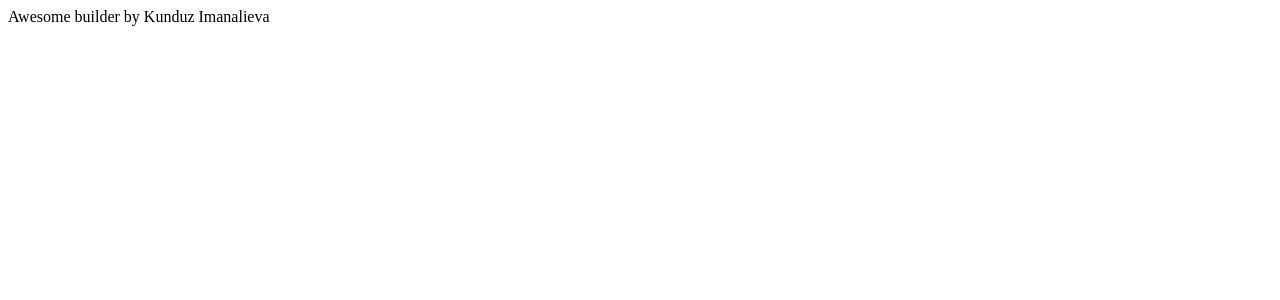
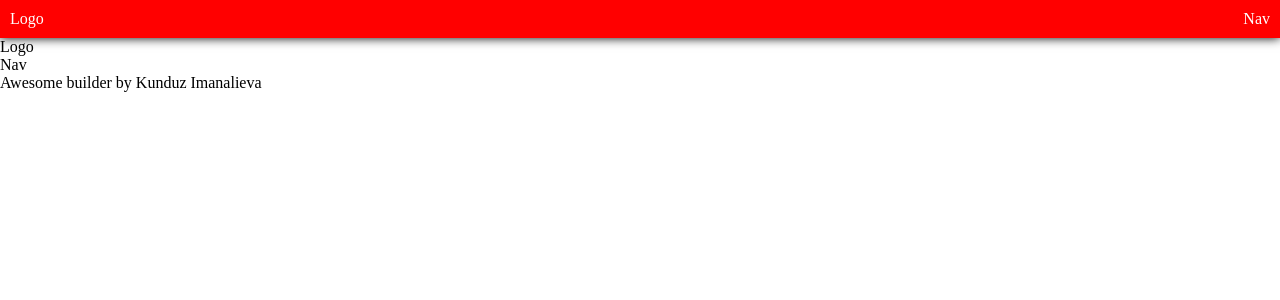
Before and after one commit to Kunduz-Imanalieva/builder, a React (Create React App) app: page / in a window 1280 px wide. Shown: the top 300 px of the page. Built offline with nearby package versions, Linux system fonts and the light colour scheme.

Commit message:
Gave some style to the Toolbar

```diff
--- /dev/null
+++ b/src/App.css
@@ -0,0 +1,3 @@
+body {
+    margin: 0;
+}
--- a/src/App.js
+++ b/src/App.js
@@ -1,5 +1,5 @@
 import Layout from "./components/Layout/Layout";
-
+import "./App.css"
 function App() {
   return (
     <div className="App">
--- a/src/components/Logo/Logo.js
+++ b/src/components/Logo/Logo.js
@@ -3,7 +3,7 @@
 const Logo = ({  }) => {
   return (
     <div className = {classes.Logo}>
-
+      Logo
       </div>
   );
 }
--- a/src/components/Nav/Nav.js
+++ b/src/components/Nav/Nav.js
@@ -3,7 +3,7 @@
 const Nav = ({  }) => {
   return (
     <div className = {classes.Nav}>
-
+     Nav
 
       </div>
   );
--- a/src/components/Toolbar/Toolbar.module.css
+++ b/src/components/Toolbar/Toolbar.module.css
@@ -0,0 +1,13 @@
+.Toolbar{
+    display: flex;
+    justify-content: space-between;
+    padding: 10px;
+
+    color: white;
+    background-color: red;
+    box-shadow: 0 0 10px rgba(0, 0 , .5);
+
+    position: sticky;
+    top:0;
+    left: 0;
+  }
```
